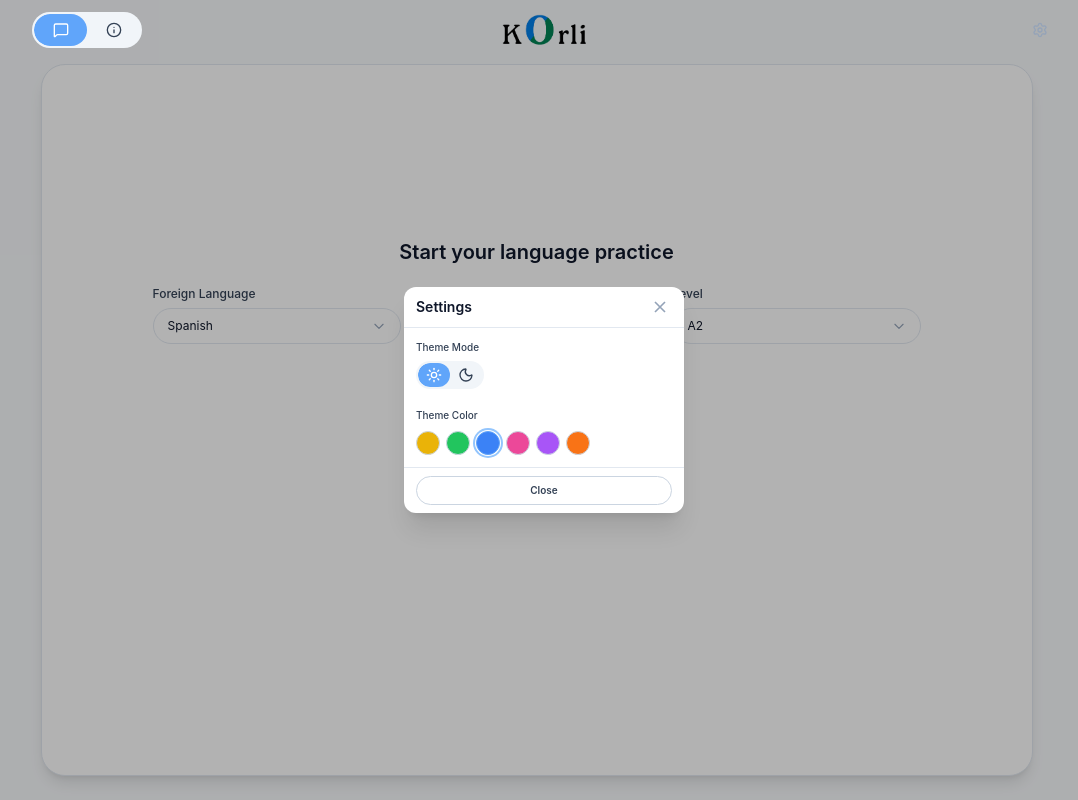
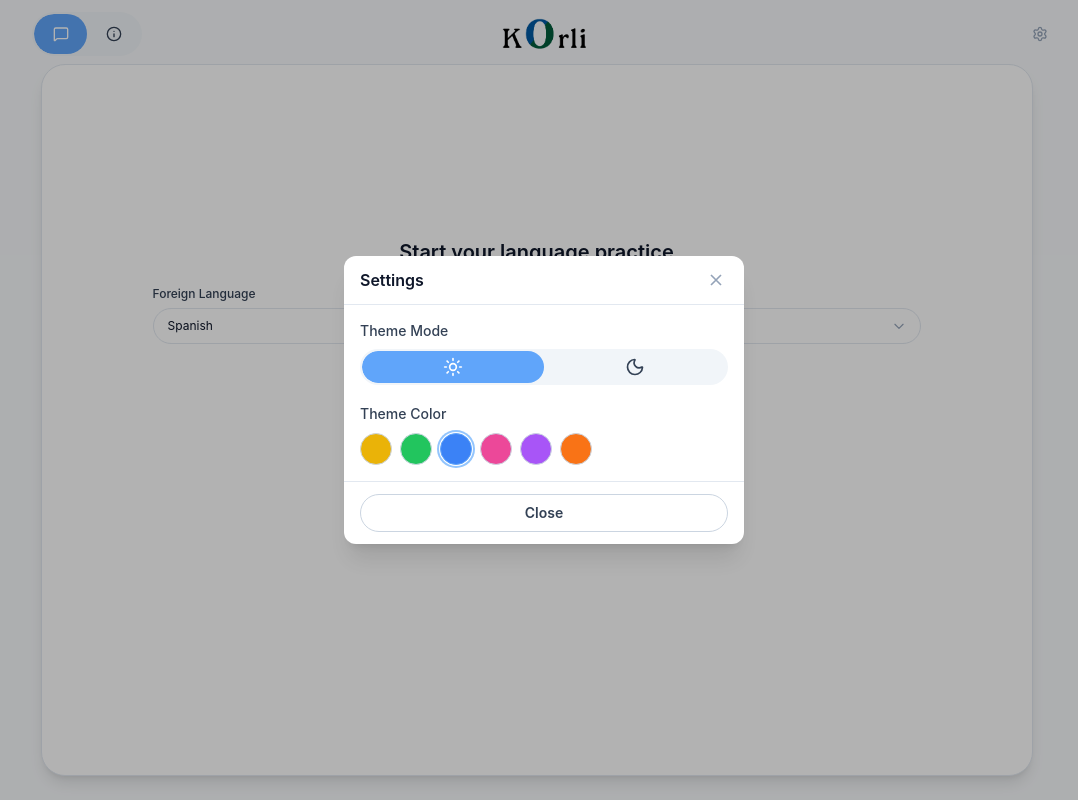
Before and after one commit to wiggam/korli-fe, a React (Vite) app: page / in a window 1280 px wide. Both pictures are taken after a click on the button 1136 px from the left and 30 px from the top of the page. Shown: the whole page, without its empty margins (96-1174 px from the left). Built offline with nearby package versions, Linux system fonts and the light colour scheme.

Commit message:
chore(app): update settings, dark mode chat area to look 3d or pop out

```diff
--- a/src/App.tsx
+++ b/src/App.tsx
@@ -165,7 +165,8 @@ function App() {
 					/* Unified chat area - configuration, messages, and input */
 					<section
 						className={[
-							'flex flex-1 flex-col overflow-hidden rounded-3xl shadow-lg',
+							'flex flex-1 flex-col overflow-hidden rounded-3xl',
+							'shadow-lg dark:shadow-[0_10px_25px_-5px_rgba(0,0,0,0.3),0_8px_10px_-6px_rgba(0,0,0,0.2)]',
 							'max-h-[calc(100vh-2.75rem)] sm:max-h-[calc(100vh-3.5rem)]',
 							'border',
 							darkModeColors.border,
--- a/src/components/Settings.tsx
+++ b/src/components/Settings.tsx
@@ -35,17 +35,17 @@ export const Settings = ({ onClose }: SettingsProps) => {
 		<>
 			{/* Backdrop */}
 			<div
-				className="fixed inset-0 z-40 bg-black/30"
+				className="fixed inset-0 z-[60] bg-black/30"
 				onClick={onClose}
 				aria-hidden="true"
 			/>
 
 			{/* Modal */}
-			<div className="fixed inset-0 z-50 flex items-center justify-center p-4">
-				<div className={`w-full max-w-[240px] sm:max-w-[280px] rounded-xl ${darkModeColors.border} ${darkModeColors.bgModal} shadow-xl`}>
+			<div className="fixed inset-0 z-[70] flex items-center justify-center p-4 pointer-events-none">
+				<div className={`w-full max-w-[240px] sm:max-w-[280px] md:max-w-[400px] rounded-xl ${darkModeColors.border} ${darkModeColors.bgModal} shadow-xl pointer-events-auto`}>
 					{/* Header */}
-					<div className={`flex items-center justify-between border-b ${darkModeColors.border} px-2.5 sm:px-3 py-1.5 sm:py-2`}>
-						<h2 className={`text-xs sm:text-sm font-semibold ${darkModeColors.textPrimary}`}>Settings</h2>
+					<div className={`flex items-center justify-between border-b ${darkModeColors.border} px-2.5 sm:px-3 md:px-4 py-1.5 sm:py-2 md:py-3`}>
+						<h2 className={`text-xs sm:text-sm md:text-base font-semibold ${darkModeColors.textPrimary}`}>Settings</h2>
 						<button
 							type="button"
 							onClick={onClose}
@@ -57,10 +57,10 @@ export const Settings = ({ onClose }: SettingsProps) => {
 					</div>
 
 					{/* Content */}
-					<div className="space-y-2.5 sm:space-y-3 px-2.5 sm:px-3 py-2.5 sm:py-3">
+					<div className="space-y-2.5 sm:space-y-3 md:space-y-4 px-2.5 sm:px-3 md:px-4 py-2.5 sm:py-3 md:py-4">
 						{/* Dark Mode Toggle */}
-						<div className="space-y-1.5">
-							<label className={`block text-[9px] sm:text-[10px] font-medium ${darkModeColors.textSecondary}`}>Theme Mode</label>
+						<div className="space-y-1.5 md:space-y-2">
+							<label className={`block text-[9px] sm:text-[10px] md:text-sm font-medium ${darkModeColors.textSecondary}`}>Theme Mode</label>
 							<TwoOptionSlider
 								leftOption="light"
 								rightOption="dark"
@@ -68,16 +68,16 @@ export const Settings = ({ onClose }: SettingsProps) => {
 								onChange={handleModeChange}
 								leftLabel="Light"
 								rightLabel="Dark"
-								leftIcon={<Sun className="h-4 w-4" />}
-								rightIcon={<Moon className="h-4 w-4" />}
+								leftIcon={<Sun className="h-4 w-4 md:h-5 md:w-5" />}
+								rightIcon={<Moon className="h-4 w-4 md:h-5 md:w-5" />}
 								size="sm"
 							/>
 						</div>
 
 						{/* Theme Color Selector */}
-						<div className="space-y-1.5">
-							<label className={`text-[9px] sm:text-[10px] font-medium ${darkModeColors.textSecondary}`}>Theme Color</label>
-							<div className="flex items-center gap-1.5">
+						<div className="space-y-1.5 md:space-y-2">
+							<label className={`text-[9px] sm:text-[10px] md:text-sm font-medium ${darkModeColors.textSecondary}`}>Theme Color</label>
+							<div className="flex items-center gap-1.5 md:gap-2">
 								{THEME_COLORS.map((color) => {
 									const colorClasses = getThemeColorClasses(color);
 									const colorMap: Record<ThemeColor, string> = {
@@ -93,7 +93,7 @@ export const Settings = ({ onClose }: SettingsProps) => {
 											key={color}
 											type="button"
 											onClick={() => handleColorChange(color)}
-											className={`h-5 w-5 sm:h-6 sm:w-6 rounded-full border transition ${
+											className={`h-5 w-5 sm:h-6 sm:w-6 md:h-8 md:w-8 rounded-full border transition ${
 												theme.color === color
 													? `${colorClasses.border} ring-2 ${colorClasses.ring} ring-offset-1`
 													: `${darkModeColors.borderMuted} hover:border-slate-400 dark:hover:border-slate-500`
@@ -107,11 +107,11 @@ export const Settings = ({ onClose }: SettingsProps) => {
 					</div>
 
 					{/* Footer */}
-					<div className={`flex gap-1.5 border-t ${darkModeColors.border} px-2.5 sm:px-3 py-1.5 sm:py-2`}>
+					<div className={`flex gap-1.5 md:gap-2 border-t ${darkModeColors.border} px-2.5 sm:px-3 md:px-4 py-1.5 sm:py-2 md:py-3`}>
 					<button
 						type="button"
 						onClick={onClose}
-						className={`flex-1 rounded-full border ${darkModeColors.borderMuted} ${darkModeColors.bgSurface} ${darkModeColors.textSecondary} px-2.5 sm:px-3 py-1 sm:py-1.5 text-[9px] sm:text-[10px] font-semibold transition ${darkModeColors.bgHoverLight}`}
+						className={`flex-1 rounded-full border ${darkModeColors.borderMuted} ${darkModeColors.bgSurface} ${darkModeColors.textSecondary} px-2.5 sm:px-3 md:px-4 py-1 sm:py-1.5 md:py-2 text-[9px] sm:text-[10px] md:text-sm font-semibold transition ${darkModeColors.bgHoverLight}`}
 					>
 						Close
 					</button>
--- a/src/components/TwoOptionSlider.tsx
+++ b/src/components/TwoOptionSlider.tsx
@@ -16,14 +16,14 @@ interface TwoOptionSliderProps<T extends string> {
 
 const sizeStyles = {
 	sm: {
-		buttonHeight: 'h-6',
-		buttonPaddingX: 'px-2.5',
-		buttonText: 'text-[10px]',
+		buttonHeight: 'h-6 md:h-8',
+		buttonPaddingX: 'px-2.5 md:px-3.5',
+		buttonText: 'text-[10px] md:text-sm',
 	},
 	md: {
-		buttonHeight: 'h-7 sm:h-8',
-		buttonPaddingX: 'px-3',
-		buttonText: 'text-[11px] sm:text-xs',
+		buttonHeight: 'h-7 sm:h-8 md:h-10',
+		buttonPaddingX: 'px-3 md:px-4',
+		buttonText: 'text-[11px] sm:text-xs md:text-sm',
 	},
 } as const;
 
@@ -51,7 +51,7 @@ export const TwoOptionSlider = <T extends string>({
 
 	return (
 		<div
-			className={`relative inline-flex shrink-0 items-center rounded-full ${darkModeColors.sliderBg} p-[2px] ${className}`}
+			className={`relative flex shrink-0 items-center rounded-full ${darkModeColors.sliderBg} p-[2px] ${className}`}
 			role="radiogroup"
 			aria-label="Mode selector"
 		>
```
Also changed, not shown: src/components/GenderSettings.tsx (+37 -56 lines).
